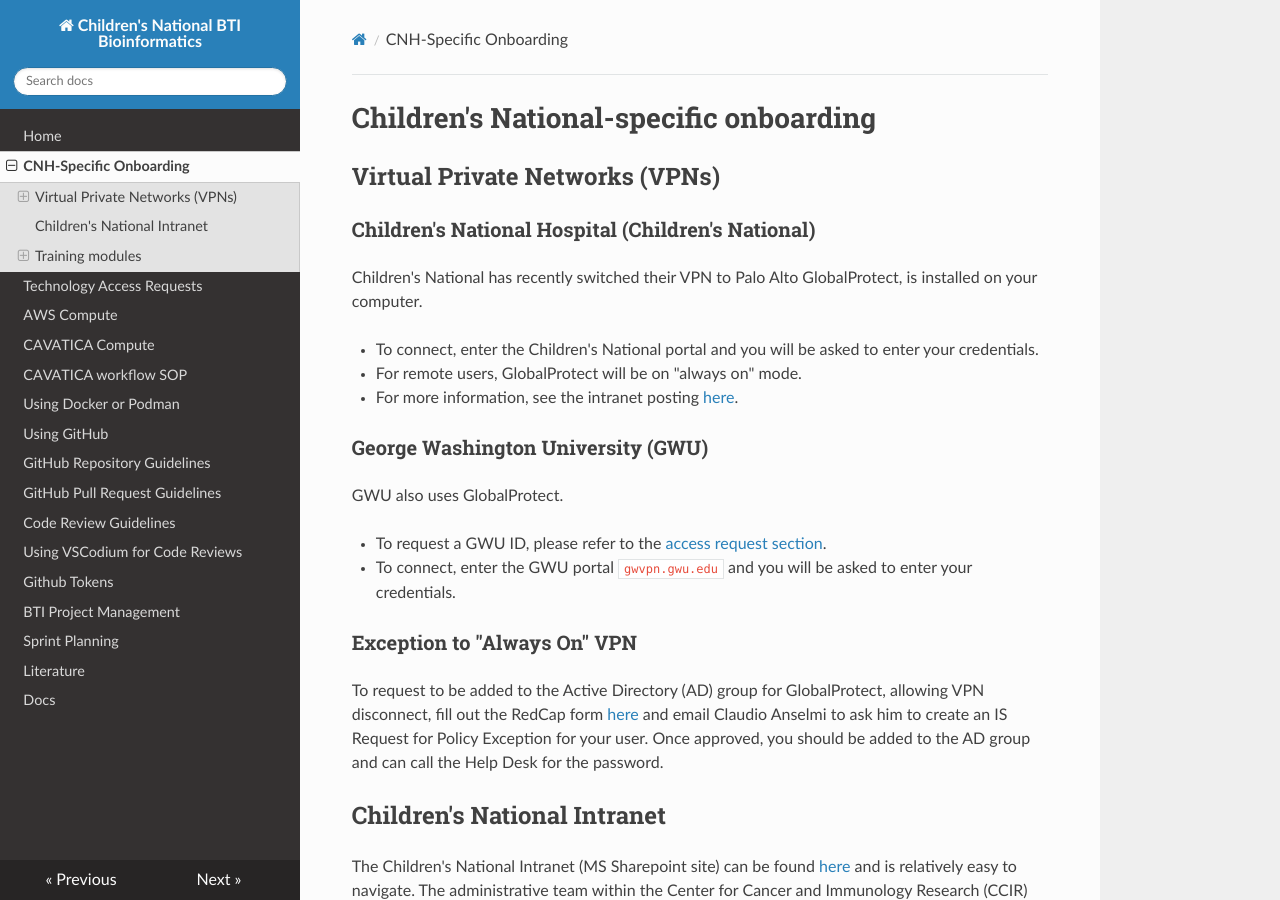
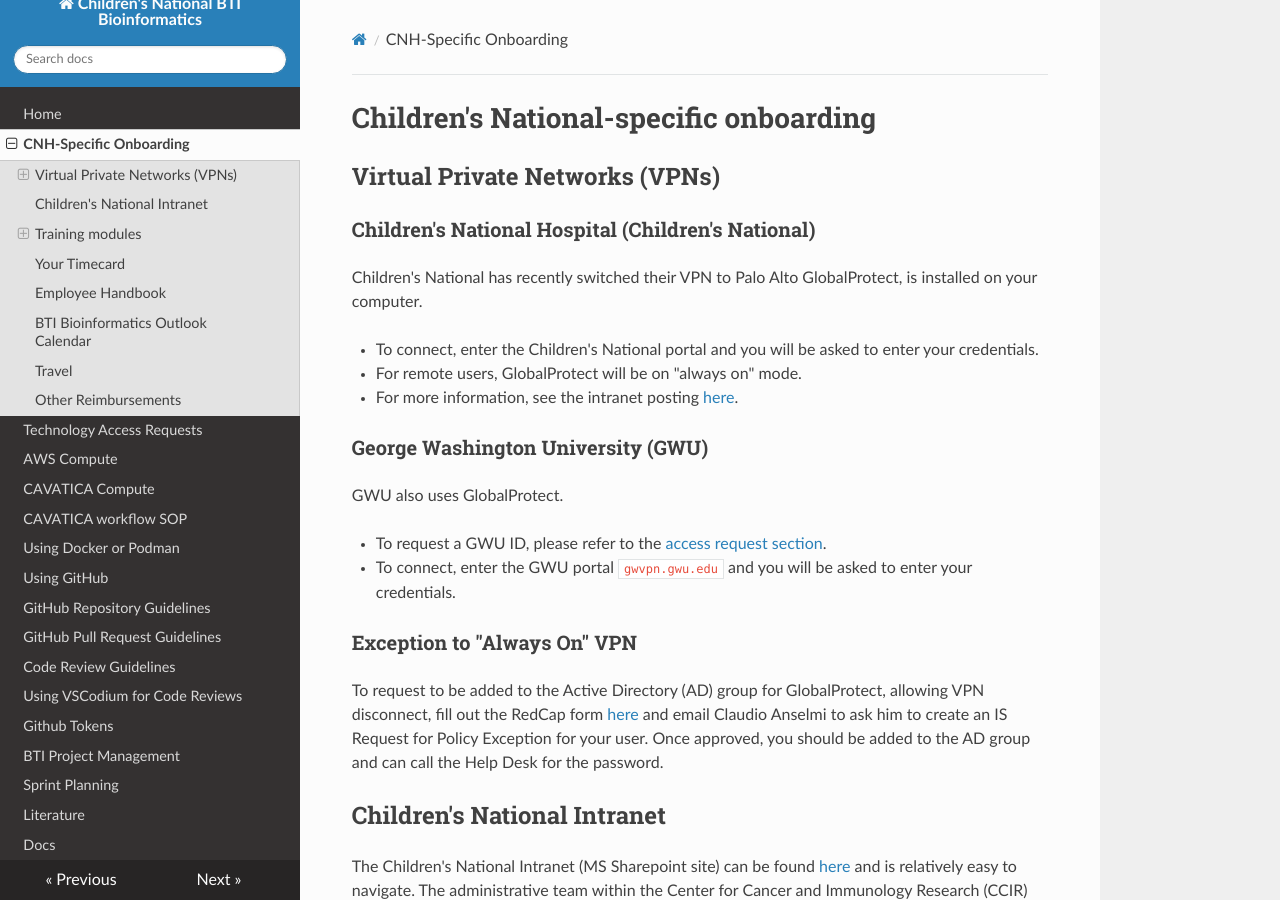
Before and after one commit to childrens-bti/bti-bfx-docs, an MkDocs documentation site: the page built from docs/cnh-onboarding.md, in a window 1280 px wide and 900 px high. Built offline with MkDocs 1.6.1, drawn with Linux system fonts in a browser that asks for light colours; nearby versions of some CDN libraries.

Commit message:
update headers

```diff
--- a/docs/cnh-onboarding.md
+++ b/docs/cnh-onboarding.md
@@ -55,7 +55,7 @@
 You will periodically see training modules assigned.
 Please complete these before their due dates.
 
-### Your Timecard
+## Your Timecard
 
 [UKG](https://childrensnationalt-cnhprodsso.prd.mykronos.com/timekeeping) is the system used for recording time. From the [Children's National Sharepoint](https://cnmc.sharepoint.com/SitePages/Homepage.aspx), you can also navigate to
 
@@ -76,21 +76,21 @@
 
 For more information about accruing leave, please see [here](https://cnmc.sharepoint.com/sites/employeeservices/SitePages/Benefits/Leave.aspx).
 
-### Employee Handbook
+## Employee Handbook
 
 Please see the full employee handbook [here](https://cnmc.sharepoint.com/sites/employeeservices/Shared%20Documents/Forms/AllItems.aspx?id=%2Fsites%2Femployeeservices%2FShared+Documents%2Femployee-handbook.pdf&parent=%2Fsites%2Femployeeservices%2FShared+Documents).
 
-### BTI Bioinformatics Outlook Calendar
+## BTI Bioinformatics Outlook Calendar
 
 We have created a shared calendar in outlook called `BTI Bioinformatics`.
 Please place your out of office time on this calendar for team awareness.
 
-### Travel
+## Travel
 
 The system for booking travel is called [Navan](https://app.navan.com/app/user2).
 Follow the instructions on the [Sharepoint site](https://cnmc.sharepoint.com/sites/Initiatives/SitePages/Navan.aspx) to book travel.
 
-### Other Reimbursements
+## Other Reimbursements
 
 Non-travel-related reimbursements are be completed through Workday.
 Log in and search "Create Expense Report" to start a new expense report.
```
